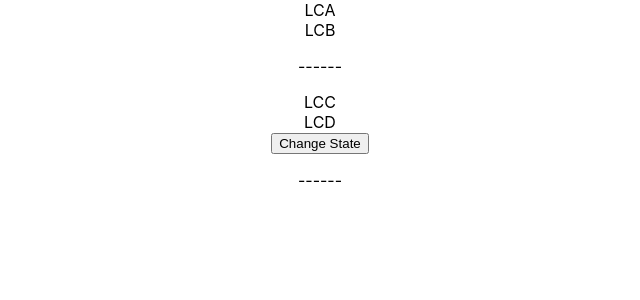
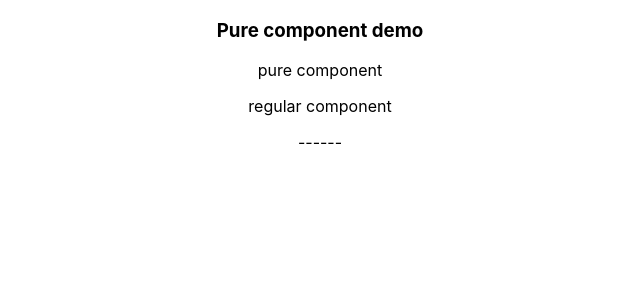
Before and after one commit to Prince-Rabadiya/ReactJS-react_basic_concepts_implementation, a React (Create React App) app: page / in a window 1280 px wide. Shown: the top 300 px of the page, without its empty margins (320-960 px from the left). Built offline with nearby package versions, Linux system fonts and the light colour scheme.

Commit message:
pure component

```diff
--- a/src/App.js
+++ b/src/App.js
@@ -9,6 +9,7 @@ import './App.css';
 // import { Form } from './components/form_handling/Form';
 import { LCA } from './components/life_cycle_methods/LCA'
 import { LCC } from './components/life_cycle_methods/LCC'
+import Parent from './components/pure_component/Parent';
 
 function App() {
   return (
@@ -23,8 +24,9 @@ function App() {
       <InlineCss/>
       <StyleWithModuleCss/>
       <Form/> */}
-      <LCA/>
-      <LCC/>
+      {/* <LCA/>
+      <LCC/> */}
+      <Parent/>
     </div>
   );
 }
--- a/src/components/life_cycle_methods/LCA.js
+++ b/src/components/life_cycle_methods/LCA.js
@@ -29,6 +29,7 @@ export class LCA extends Component {
         console.log('LCA render')
         return (
             <div>
+                <h3>Class component life cycle methods</h3>
                 LCA
                 <LCB/>
                 <Divider/>
--- /dev/null
+++ b/src/components/pure_component/Parent.js
@@ -0,0 +1,39 @@
+import React, { Component } from 'react'
+import Divider from '../comp_divider/Divider'
+import PureChild from './PureChild'
+import RegChild from './RegChild'
+
+class Parent extends Component {
+    constructor(props) {
+        super(props)
+
+        this.state = {
+            name: 'Prince'
+        }
+        console.log('')
+        console.log('pure componenet demo')
+    }
+
+    componentDidMount(){
+        setInterval(() => {
+            this.setState({
+                name: 'Prince'
+            })
+        }, 3000)
+    }
+
+
+    render() {
+        console.log('--parent--')
+        return (
+            <div>
+                <h3>Pure component demo</h3>
+                <PureChild/>
+                <RegChild/>
+                <Divider/>
+            </div>
+        )
+    }
+}
+
+export default Parent
--- /dev/null
+++ b/src/components/pure_component/PureChild.js
@@ -0,0 +1,16 @@
+import React, { PureComponent } from 'react'
+
+class PureChild extends PureComponent {
+    // Used to prevent unnecessary renders on state or prop update. Pure component uses sc(shallow comparison(===))
+    render() {
+        console.log('pure comp')
+        return (
+            <div>
+                <p>pure component</p>
+                {this.props.name}
+            </div>
+        )
+    }
+}
+
+export default PureChild
--- /dev/null
+++ b/src/components/pure_component/RegChild.js
@@ -0,0 +1,15 @@
+import React, { Component } from 'react'
+
+class RegChild extends Component {
+    render() {
+        console.log('reg comp')
+        return (
+            <div>
+                <p>regular component</p>
+                {this.props.name}
+            </div>
+        )
+    }
+}
+
+export default RegChild
--- a/src/components/styling/StylingWithCss.js
+++ b/src/components/styling/StylingWithCss.js
@@ -29,7 +29,9 @@ export const InlineCss = () => {
 
 export const StyleWithModuleCss = () => {
     return(
-        <React.Fragment> {/*can use fragment when you don't want to wrap jsx into one specific div*/}
+        <React.Fragment>
+            {/* can use fragment when you don't want to wrap jsx into one specific div(can pass only key as parameter) */}
+            {/* Also can wrap with <></>(empty tag) but can't pass key as argument*/}
             <p className={style.bgAqua}>styling with module css</p>
             <Divider/>
         </React.Fragment>
```
Also changed, not shown: src/components/plain_comps/PlainFunctionalComponent.js (line endings or trailing spaces).
